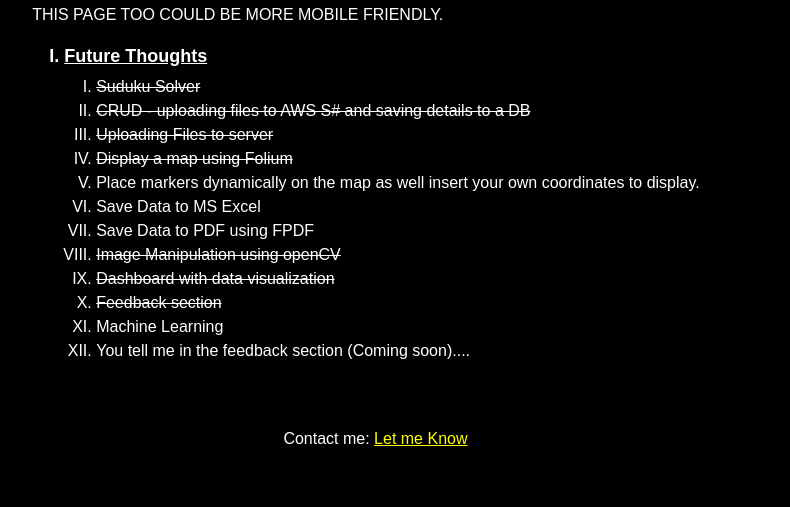
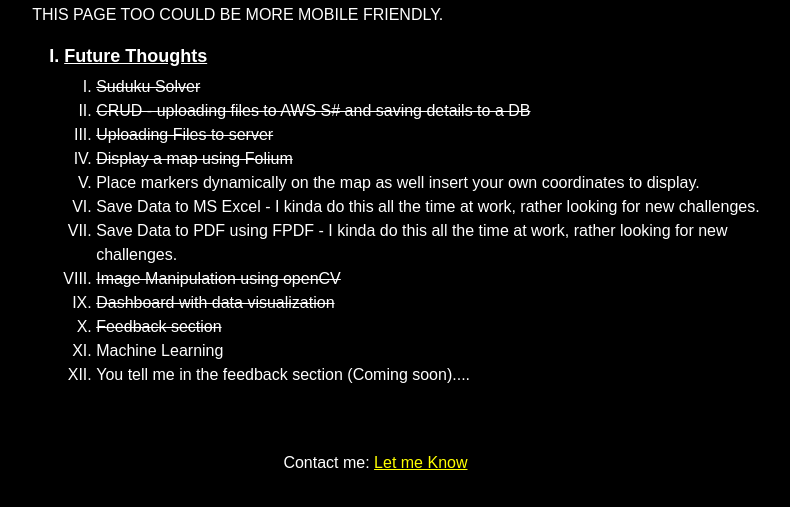
Before and after one commit to WayneBruton/flaskPersonal, a Flask app: page /nextup in a window 1280 px wide. Shown: the part 231-738 px from the top of the page, without its empty margins (231-1021 px from the left). Run offline with Flask 3, Linux system fonts and the light colour scheme; parts of the project's set-up code (start-up, migrations or seed data) failed here and were passed over; some libraries are stand-ins or nearby versions.

Commit message:
2023/09/16B

```diff
--- a/website/templates/nextup.html
+++ b/website/templates/nextup.html
@@ -25,8 +25,9 @@
 			<li style="text-decoration: line-through;">Uploading Files to server</li>
 			<li style="text-decoration: line-through;">Display a map using Folium</li>
 			<li>Place markers dynamically on the map as well insert your own coordinates to display.</li>
-			<li>Save Data to MS Excel</li>
-			<li>Save Data to PDF using FPDF</li>
+			<li>Save Data to MS Excel - I kinda do this all the time at work, rather looking for new challenges.</li>
+			<li>Save Data to PDF using FPDF - I kinda do this all the time at work, rather looking for new challenges.
+			</li>
 			<li style="text-decoration: line-through;">Image Manipulation using openCV</li>
 			<li style="text-decoration: line-through;">Dashboard with data visualization</li>
 			<li style="text-decoration: line-through;">Feedback section</li>
--- a/website/views.py
+++ b/website/views.py
@@ -37,8 +37,8 @@ def allowed_file(filename):
 
 @views.route("/", methods=["GET", "POST"])
 def home():
-    result = list(files_uploaded.find())
-    print("result", result)
+    # result = list(files_uploaded.find())
+    # print("result", result)
     return render_template("home.html")
 
 
```
